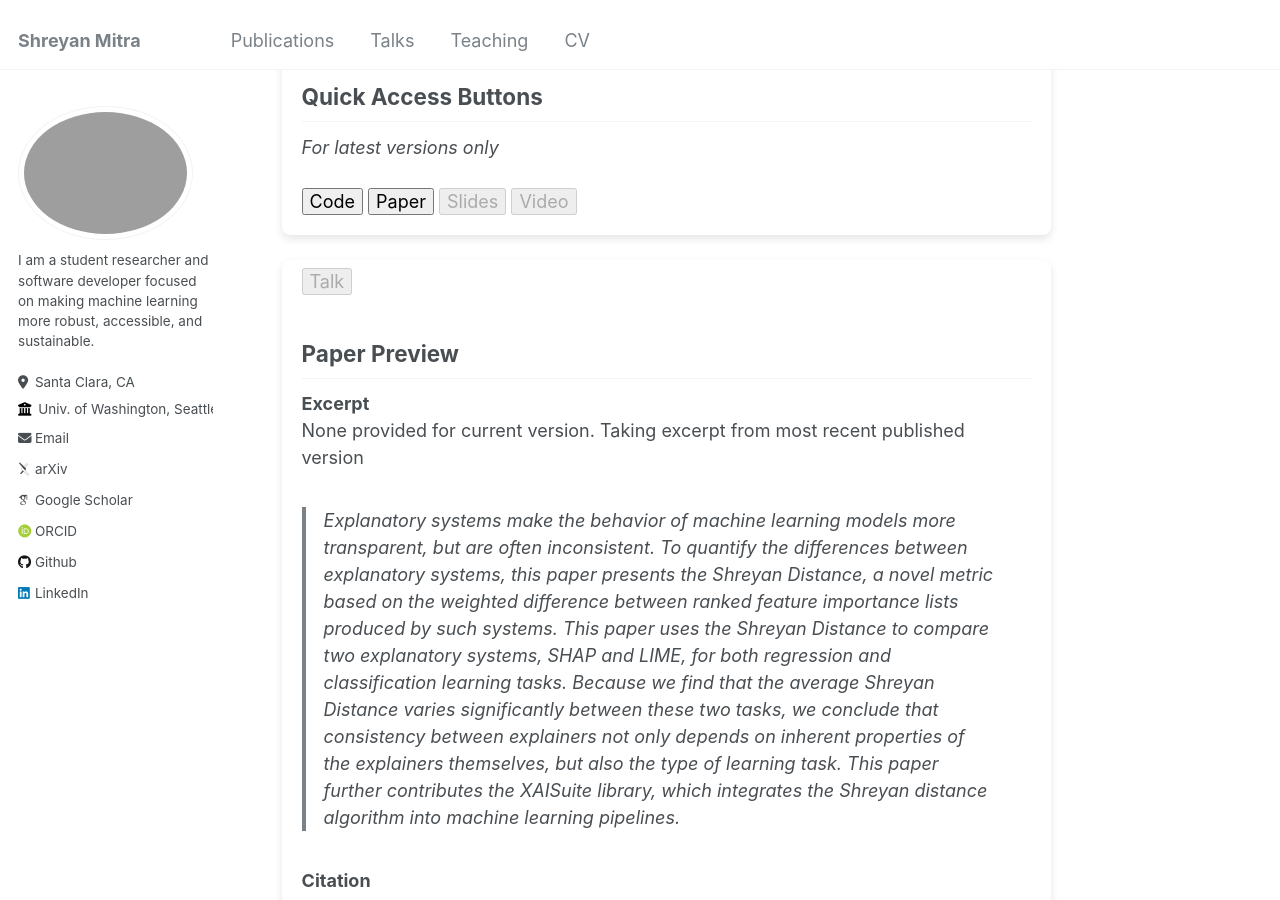
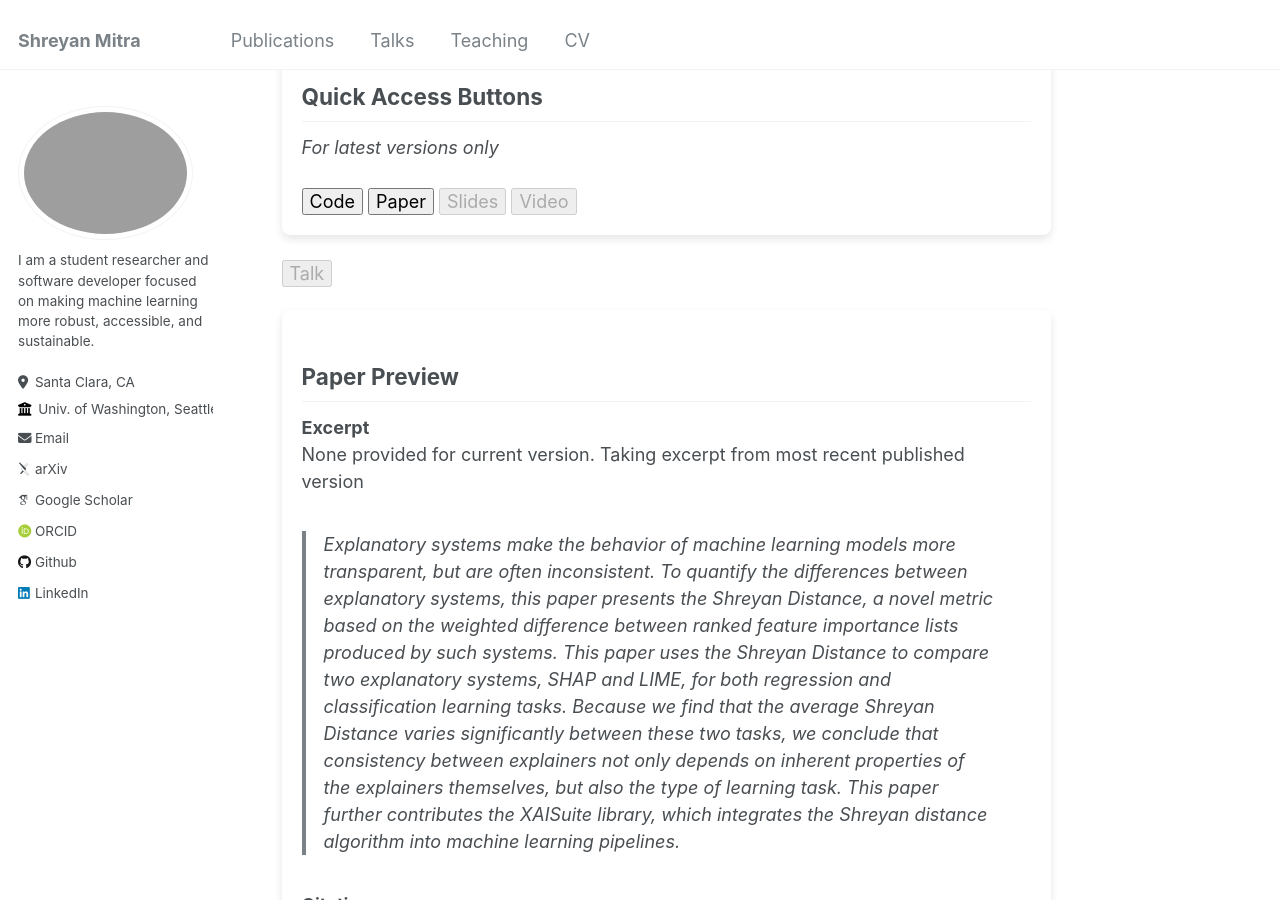
Before and after one commit to shreyanmitra/shreyanmitra.github.io, a Jekyll site: the page built from _publications/lets-agree-to-disagree.md, in a window 1280 px wide and 900 px high, scrolled down 566 px. Built offline with Jekyll 4.4.1, drawn with Linux system fonts in a browser that asks for light colours; some web fonts are replaced.

Commit message:
Update lets-agree-to-disagree.md

```diff
--- a/_publications/lets-agree-to-disagree.md
+++ b/_publications/lets-agree-to-disagree.md
@@ -25,8 +25,8 @@ citation: 'Mitra,S and Gilpin, L. (2023). &quot;A novel post-hoc explanation com
 <i>For latest versions only</i>
 <br>
 <br>
-<button>Code</button> <button>Paper</button> <button disabled>Slides</button> <button disabled>Video</button></div>
-<div style="background-color: white; box-shadow: 0 4px 8px rgba(0, 0, 0, 0.1); padding: 20px; padding-top: 8px; border-radius: 8px; min-width:600px;margin-bottom: 25px"><button disabled>Talk</button>
+<button>Code</button> <button>Paper</button> <button disabled>Slides</button> <button disabled>Video</button></div><button disabled>Talk</button>
+<div style="background-color: white; box-shadow: 0 4px 8px rgba(0, 0, 0, 0.1); padding: 20px; padding-top: 8px; border-radius: 8px; min-width:600px;margin-bottom: 25px">
 <h2>Paper Preview</h2>
 <b>Excerpt</b>
 <br>None provided for current version. Taking excerpt from most recent published version
```
